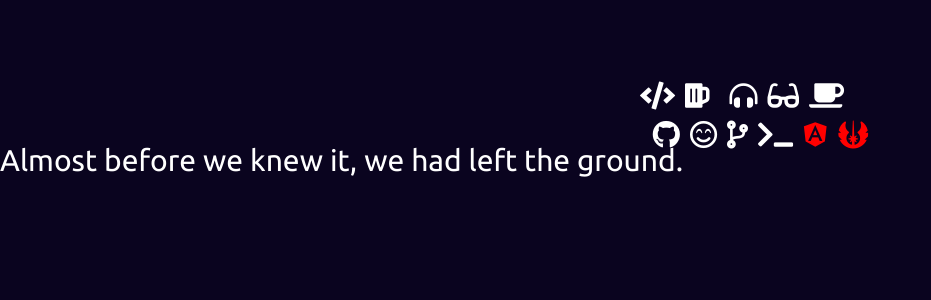
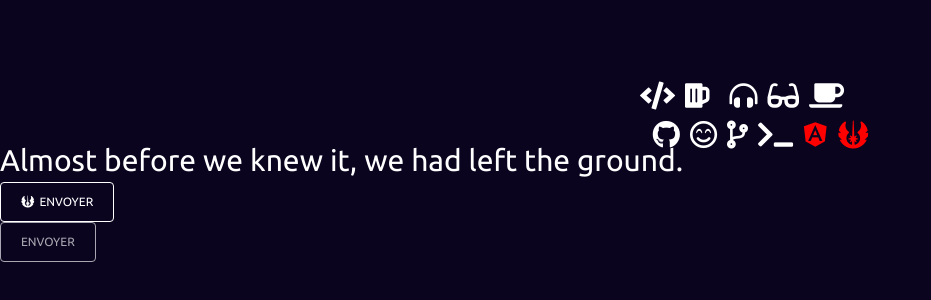
Before and after one commit to topicAna/myPortfolio, an Angular app: page / in a window 1280 px wide. Shown: the part 174-474 px from the top of the page, without its empty margins (0-931 px from the left). Built offline with nearby package versions, Linux system fonts and the light colour scheme; some icons are missing.

Commit message:
finished button component

```diff
--- a/src/app/app.component.html
+++ b/src/app/app.component.html
@@ -17,3 +17,7 @@
 
 
   <p>Almost before we knew it, we had left the ground.</p>
+
+  <app-button [label]="'Envoyer'" [icon]="'fas fa-jedi'"></app-button>
+
+  <app-button [disabled]="'disabled'" [label]="'Envoyer'"></app-button>
--- a/src/app/app.module.ts
+++ b/src/app/app.module.ts
@@ -4,13 +4,15 @@ import { NgModule } from '@angular/core';
 import { AppRoutingModule } from './app-routing.module';
 import { AppComponent } from './app.component';
 import { BrowserAnimationsModule } from '@angular/platform-browser/animations';
+import { ButtonComponent } from './components/button/button.component';
 
 // Angular material imports
 // ***
 
 @NgModule({
   declarations: [
-    AppComponent
+    AppComponent,
+    ButtonComponent
   ],
   imports: [
     BrowserModule,
--- /dev/null
+++ b/src/app/components/button/button.component.html
@@ -0,0 +1,24 @@
+<div class="container-finsearch-button">
+    <div *ngIf="checkButtonType(icon, imageName); then thenBlock else elseBlock"></div>
+
+    <ng-template #thenBlock>
+        <button [disabled]="disabled"
+                (click)="onClick()"
+                class="btn btn-primary action-button">
+            <i class="{{icon}}"></i>{{label}}
+        </button>
+    </ng-template>
+
+    <ng-template #elseBlock>
+        <button [disabled]="disabled"
+                (click)="onClick()"
+                class="btn btn-primary action-button">
+            <div *ngIf="imageName!==undefined">
+                {{label}}
+            </div>
+            <div *ngIf="imageName===undefined">
+                {{label}}
+            </div>
+        </button>
+    </ng-template>
+</div>
--- /dev/null
+++ b/src/app/components/button/button.component.scss
@@ -0,0 +1,38 @@
+i {
+    margin-right: 5px;
+}
+
+.action-button {
+    background: var(--primary-color) !important;
+    border: 1px solid var(--white);
+    font-family: var(--font-primary);
+    text-transform: uppercase;
+    font-size: 12px;
+    padding: 10px 20px;
+    color: white;
+}
+
+.action-button:hover {
+    background: var(--secondary-color) !important;
+    border-color: var(--secondary-color) !important;
+    font-weight: bolder;
+}
+
+.action-button:focus,
+.action-button.focus {
+    box-shadow: 0 0 0 0;
+    outline: none;
+}
+
+.action-button-img-width {
+    width: 25px;
+}
+
+.action-button:focus {
+    outline: none;
+}
+
+.container-action-button {
+    margin: 40px 0px;
+}
+/* BUTTON ========> */
--- /dev/null
+++ b/src/app/components/button/button.component.ts
@@ -0,0 +1,32 @@
+import { Component, OnInit, Input } from '@angular/core';
+
+@Component({
+  selector: 'app-button',
+  templateUrl: './button.component.html',
+  styleUrls: ['./button.component.scss']
+})
+export class ButtonComponent implements OnInit {
+
+  @Input() label;
+  @Input() disabled: string; // usage : 'disabled' or nothing
+  @Input() icon: string;
+  @Input() imageName: string;
+
+  constructor() {
+  }
+
+  ngOnInit(): void {
+  }
+
+  checkButtonType(icon, imageName) {
+    if (icon !== undefined && icon !== null) {
+      return true;
+    } else if (imageName !== undefined && imageName !== null) {
+      return false;
+    }
+  }
+
+  onClick() {
+    // console.log('button clicked');
+  }
+}
```
Also changed, not shown: 1 other file (tests, documents, lock files or other folders).
